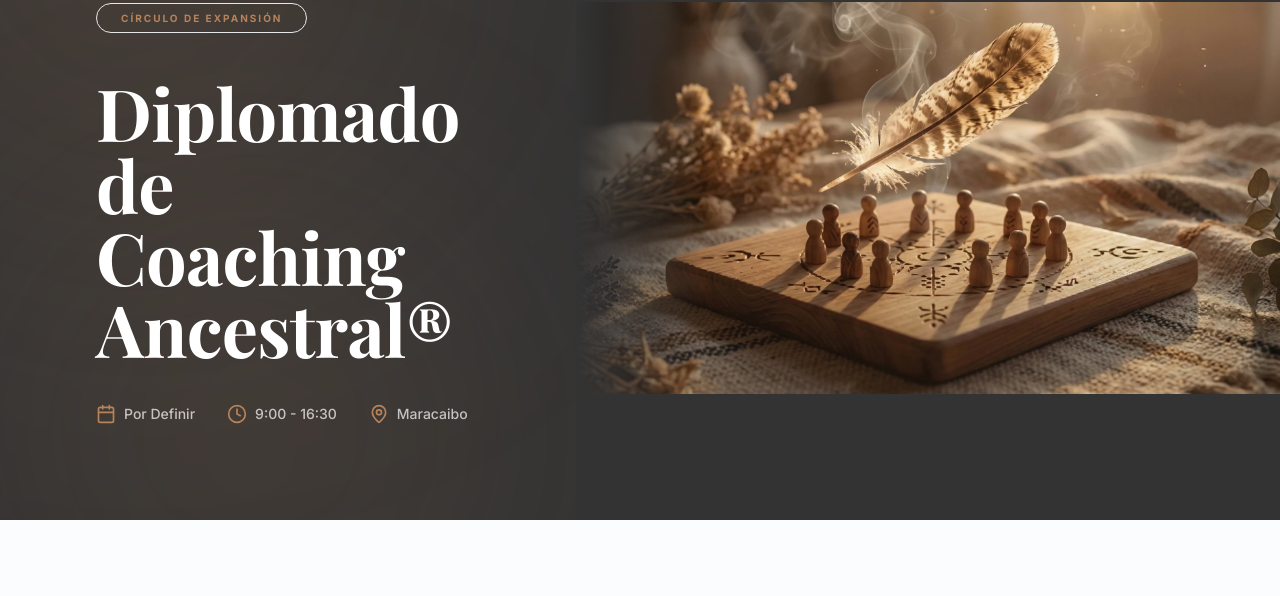
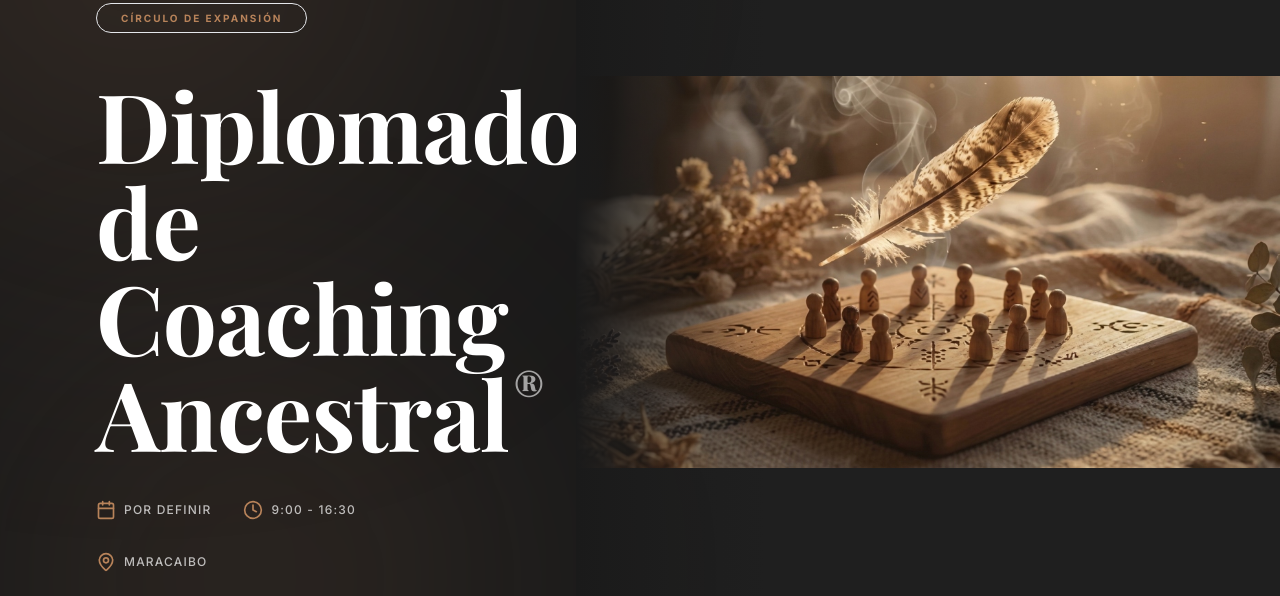
Before and after one commit to yelitzerangeloficialweb-max/yelitze-rangel-web, a Next.js app: page /eventos/diplomado-coaching-ancestral in a window 1280 px wide. Shown: the part 204-800 px from the top of the page. Built offline with nearby package versions, Linux system fonts and the light colour scheme; no server answers; a web font is replaced by a local one.

Commit message:
Refine event hero design with Gallery-inspired aesthetics

```diff
--- a/app/(website)/(routes)/eventos/[slug]/page.tsx
+++ b/app/(website)/(routes)/eventos/[slug]/page.tsx
@@ -126,7 +126,7 @@ export default function EventPage({ params }: { params: Promise<{ slug: string }
     return (
         <main className="bg-[#fafcfe] min-h-screen pb-20">
             {/* Split-Panel Header - Galería Style */}
-            <section className="relative min-h-[70vh] flex flex-col lg:flex-row overflow-hidden pt-20 bg-[#333333]">
+            <section className="relative min-h-[70vh] flex flex-col lg:flex-row overflow-hidden pt-20 bg-[#1a1a1a]">
                 {/* Atmospheric Glows (Galería style) */}
                 <div className="absolute -top-40 -left-40 w-[600px] h-[600px] bg-[#B8835A]/15 rounded-full blur-[140px] pointer-events-none" />
                 <div className="absolute -bottom-40 left-0 w-[500px] h-[500px] bg-[#B8835A]/10 rounded-full blur-[120px] pointer-events-none" />
@@ -147,33 +147,38 @@ export default function EventPage({ params }: { params: Promise<{ slug: string }
                             </div>
                         </div>
 
-                        <h1 className="text-white text-4xl md:text-5xl lg:text-7xl font-heading mb-10 leading-tight">
-                            {event.title}
+                        <h1 className="text-white text-4xl md:text-5xl lg:text-8xl font-heading mb-10 leading-tight">
+                            {event.title.includes('®') ? (
+                                <>
+                                    {event.title.split('®')[0]}<span className="text-2xl lg:text-5xl align-top opacity-60 ml-1">®</span>
+                                </>
+                            ) : event.title}
                         </h1>
 
                         <div className="flex flex-wrap gap-8 text-sm text-white/70">
                             <div className="flex items-center gap-2">
                                 <Calendar className="w-5 h-5 text-[var(--color-secondary)]" />
-                                <span className="font-medium">{event.date}</span>
+                                <span className="font-medium tracking-widest uppercase text-xs">{event.date}</span>
                             </div>
                             {event.time && (
                                 <div className="flex items-center gap-2">
                                     <Clock className="w-5 h-5 text-[var(--color-secondary)]" />
-                                    <span className="font-medium">{event.time}</span>
+                                    <span className="font-medium tracking-widest uppercase text-xs">{event.time}</span>
                                 </div>
                             )}
                             <div className="flex items-center gap-2">
                                 <MapPin className="w-5 h-5 text-[var(--color-secondary)]" />
-                                <span className="font-medium">{event.location}</span>
+                                <span className="font-medium tracking-widest uppercase text-xs">{event.location}</span>
                             </div>
                         </div>
                     </FadeIn>
                 </div>
 
                 {/* Right Panel: Hero Image */}
-                <div className="lg:w-[55%] relative min-h-[400px] lg:min-h-full bg-[#333333]">
-                    <div className="absolute inset-y-0 left-0 w-32 bg-gradient-to-r from-[#333333] to-transparent hidden lg:block z-10" />
-                    <div className="absolute inset-x-0 bottom-0 h-32 bg-gradient-to-t from-[#333333] to-transparent lg:hidden z-10" />
+                <div className="lg:w-[55%] relative min-h-[450px] lg:min-h-full bg-black/20">
+                    <div className="absolute inset-y-0 left-0 w-full lg:w-48 bg-gradient-to-r from-[#1a1a1a] via-[#1a1a1a]/40 to-transparent z-10" />
+                    <div className="absolute inset-x-0 bottom-0 h-32 bg-gradient-to-t from-[#1a1a1a] to-transparent lg:hidden z-10" />
+                    <div className="absolute inset-x-0 top-0 h-32 bg-gradient-to-b from-[#1a1a1a] to-transparent lg:hidden z-10" />
                     <Image
                         src={event.image}
                         alt={event.title}
```
